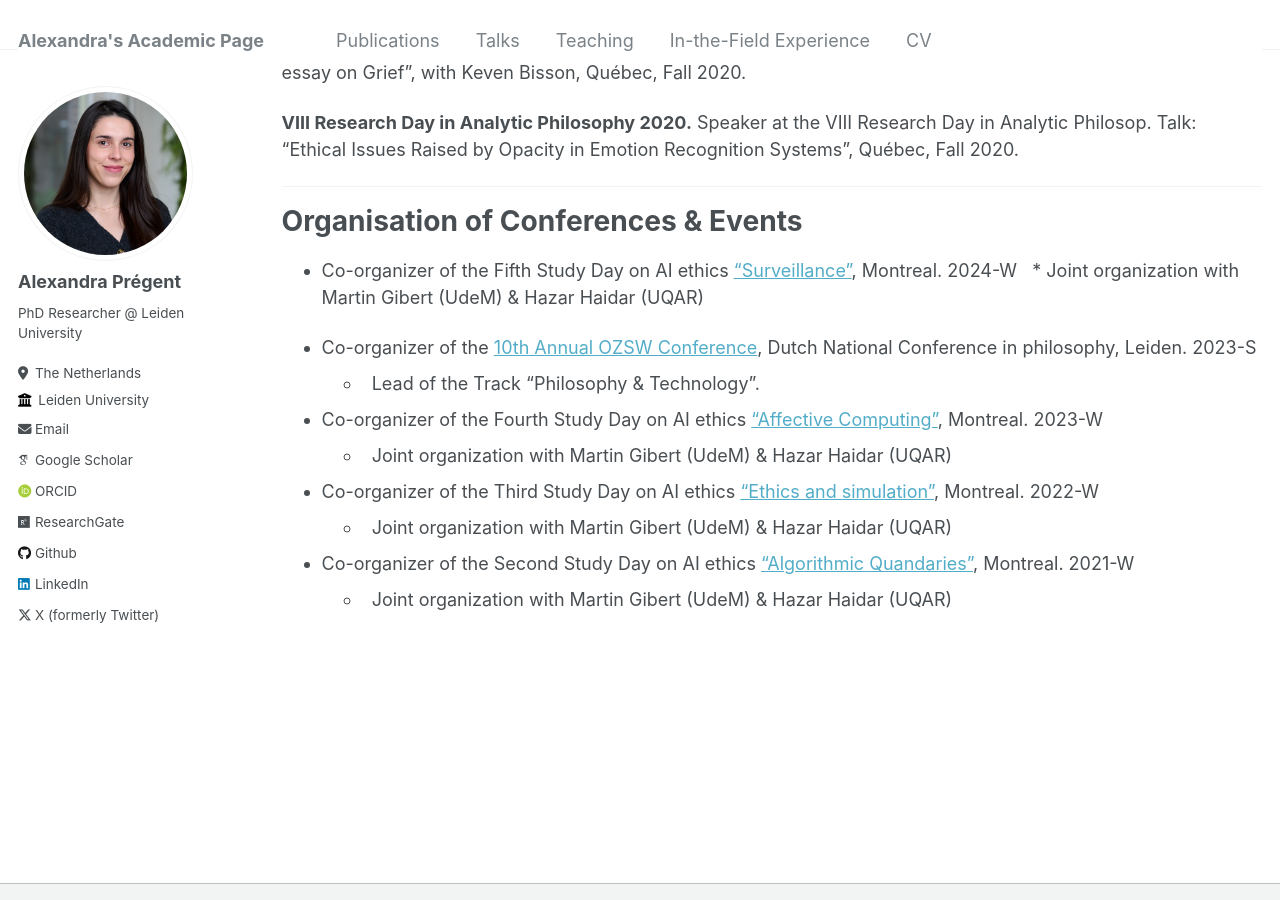
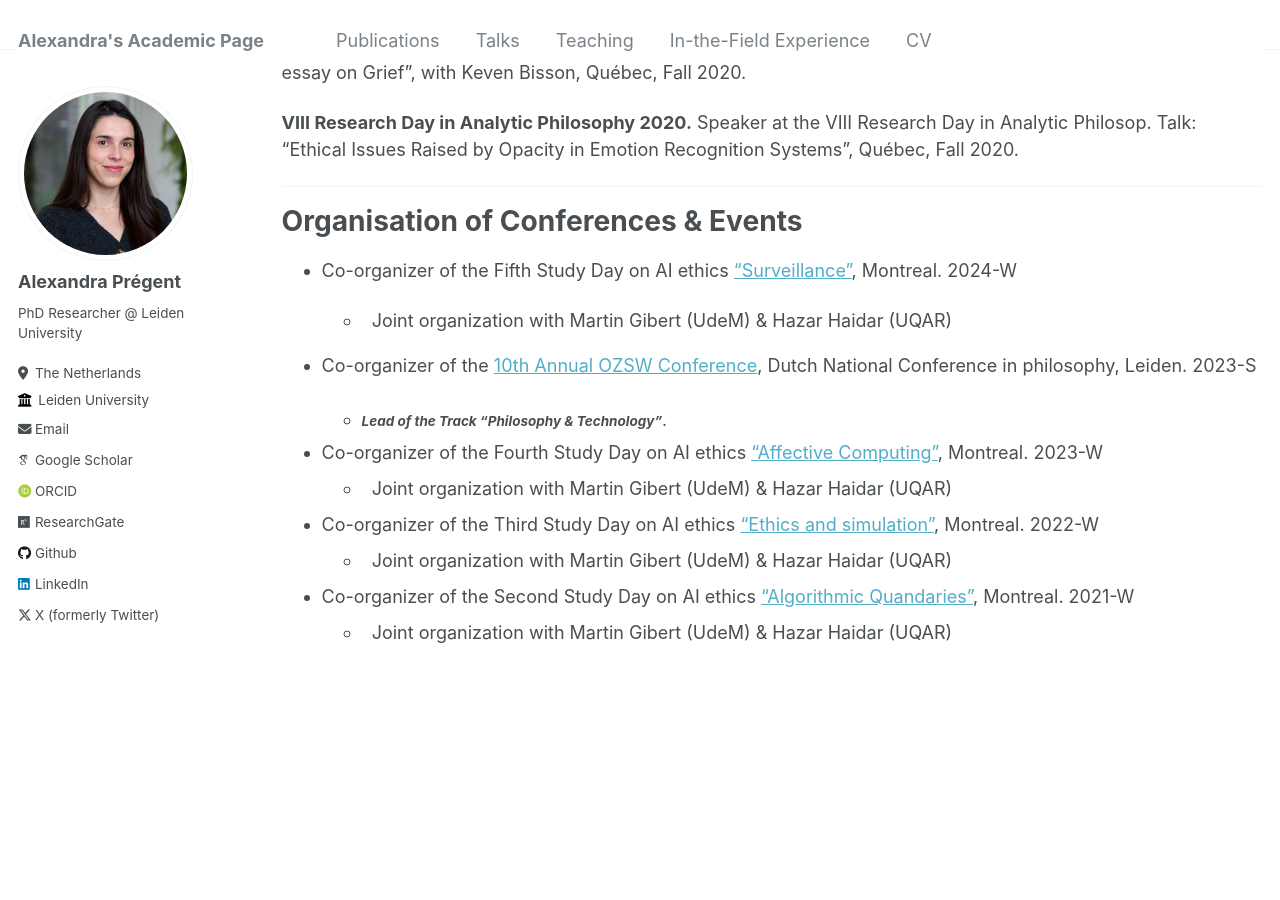
Before and after one commit to AlexandraPregent/AlexandraPregent.github.io, a Jekyll site: the page built from _pages/cv.md, in a window 1280 px wide and 900 px high, scrolled down 3279 px. Built offline with Jekyll 4.4.1, drawn with Linux system fonts in a browser that asks for light colours; some web fonts are replaced; part of the change alters nothing that is shown.

Commit message:
Update cv.md

```diff
--- a/_pages/cv.md
+++ b/_pages/cv.md
@@ -148,10 +148,12 @@ ___
 # Organisation of Conferences & Events
 
 * Co-organizer of the Fifth Study Day on AI ethics ["Surveillance"](https://www.obvia.ca/evenements/5e-journee-detude-en-ethique-de-lia-cre-obvia-surveillance), Montreal. 2024-W
-   &nbsp; * Joint organization with Martin Gibert (UdeM) & Hazar Haidar (UQAR)
+
+  *  &nbsp; Joint organization with Martin Gibert (UdeM) & Hazar Haidar (UQAR)
 
 * Co-organizer of the [10th Annual OZSW Conference](https://www.ozsw.nl/2023-conference/), Dutch National Conference in philosophy, Leiden. 2023-S
-   * &nbsp; Lead of the Track “Philosophy & Technology”.
+
+   * ###### *Lead of the Track “Philosophy & Technology”*.
 
 * Co-organizer of the Fourth Study Day on AI ethics [“Affective Computing”](https://www.obvia.ca/evenements/4e-journee-detude-en-ethique-de-lia-sur-linformatique-affective), Montreal. 2023-W
    * &nbsp; Joint organization with Martin Gibert (UdeM) & Hazar Haidar (UQAR)
```
